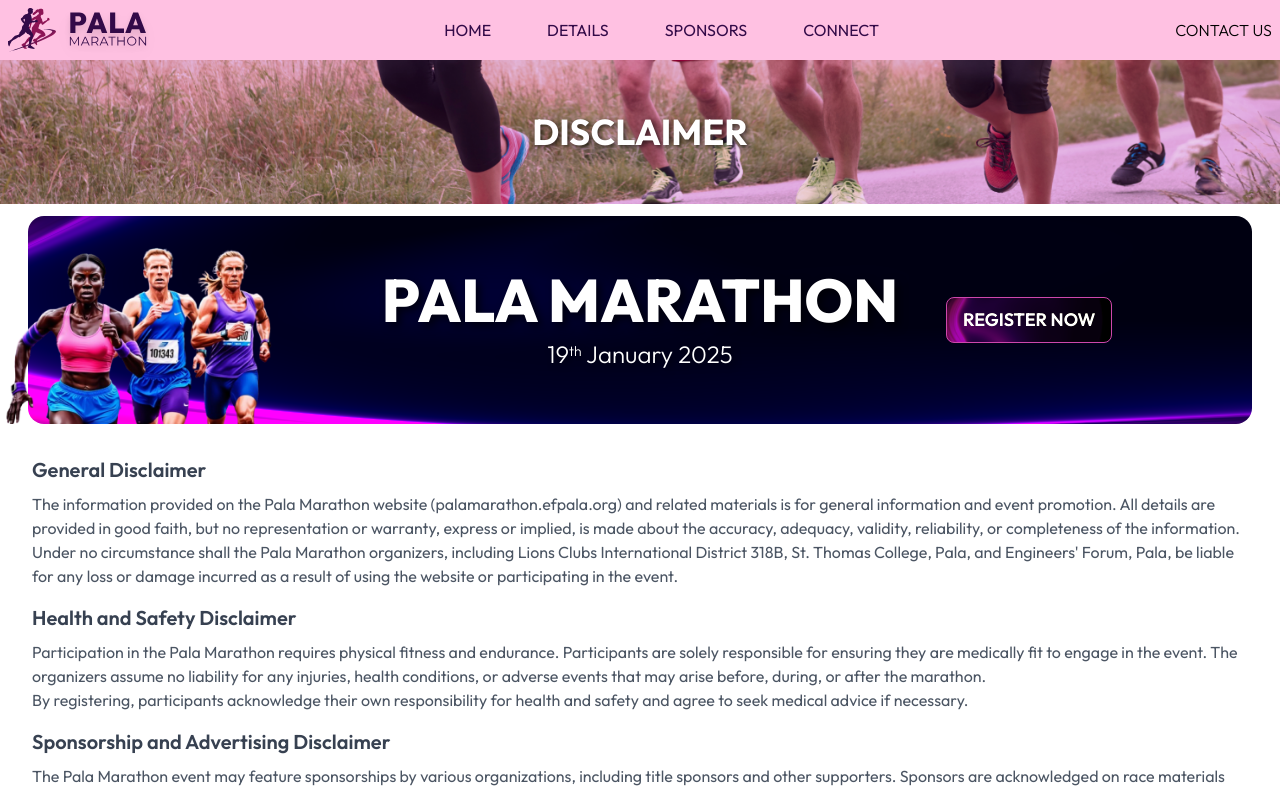
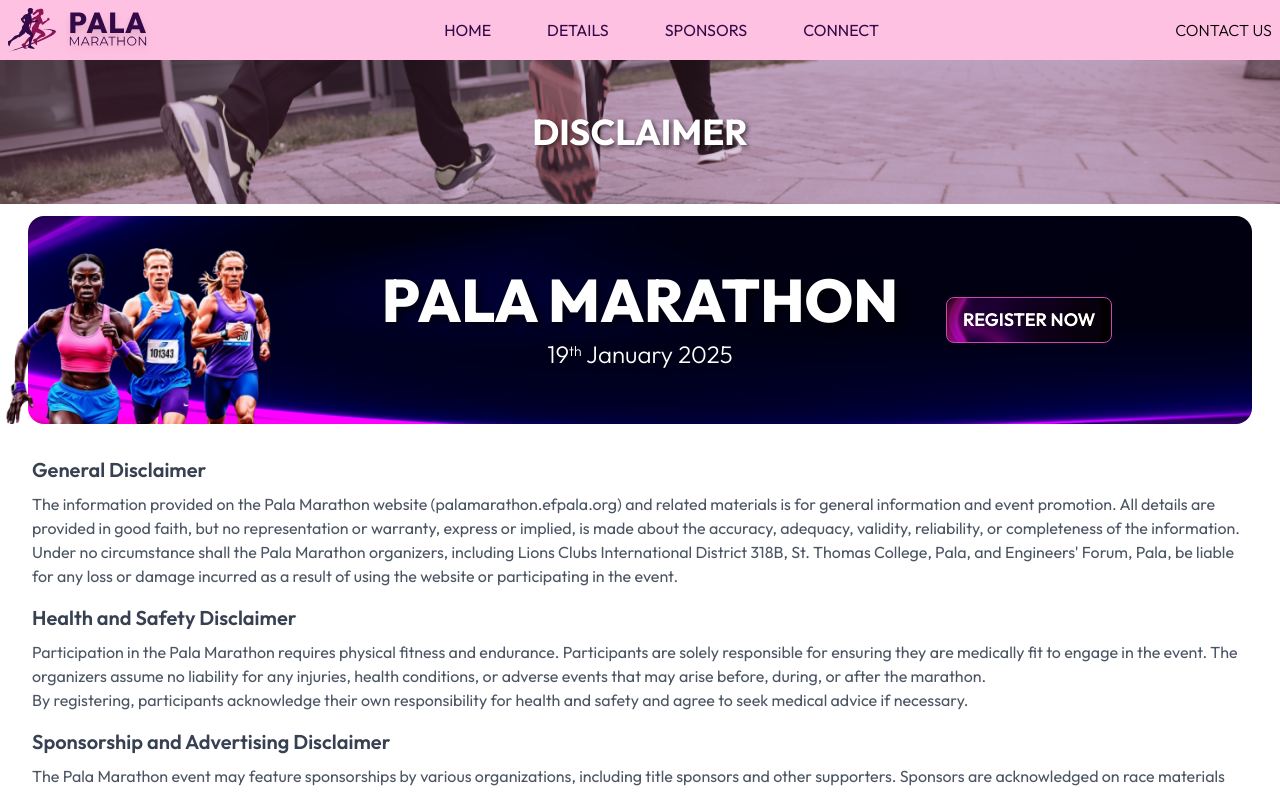
Before and after one commit to tomsabu444/Pala-Marathon-Website, a React (Vite) app in the folder client/: page /disclaimer in a window 1280 px wide. Shown: the top 792 px of the page. Built offline with nearby package versions, Linux system fonts and the light colour scheme.

Commit message:
Updates background image on DisclaimerPage for improved visual consistency

```diff
--- a/client/src/pages/DisclaimerPage.jsx
+++ b/client/src/pages/DisclaimerPage.jsx
@@ -1,13 +1,13 @@
 import React from "react";
 import MarathonBanner from "../components/MarathonBanner2.0";
-import terms_condition_banner from "../assets/terms-condition-banner.png";
+import disclaimer_banner from "../assets/about-us-bg.png";
 
 const DisclaimerPage = () => {
   return (
     <>
       <div
         className="text-center flex justify-center items-center h-28 sm:h-36 w-full bg-cover bg-center"
-        style={{ backgroundImage: `url(${terms_condition_banner})` }}
+        style={{ backgroundImage: `url(${disclaimer_banner})` }}
       >
         <h1 className="text-2xl sm:text-3xl lg:text-4xl font-outfit font-bold text-white px-4 text-shadow">
           DISCLAIMER
```
